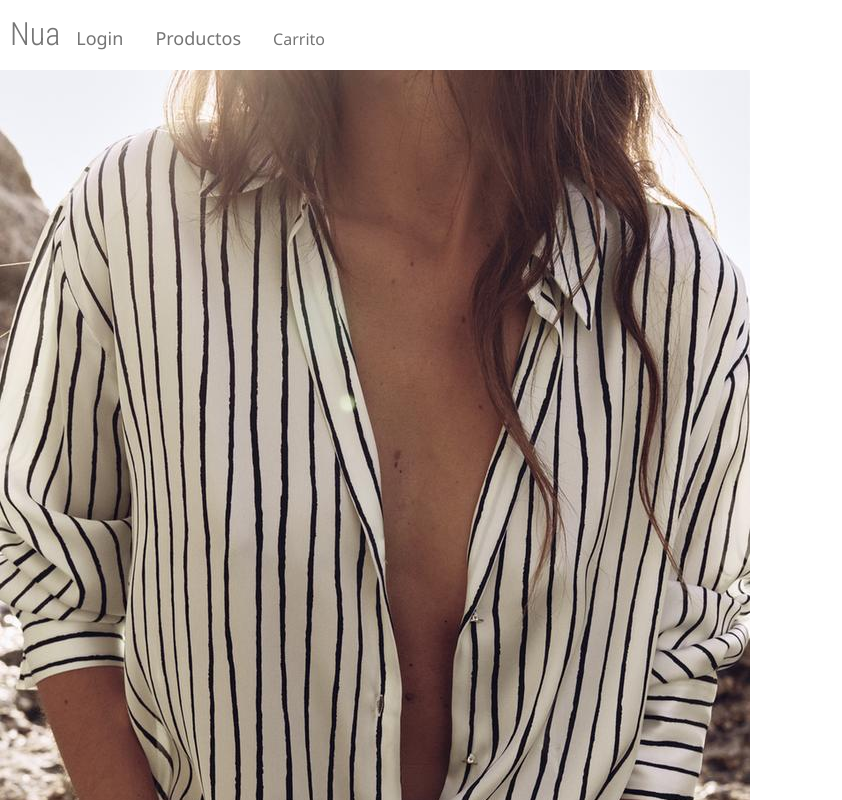
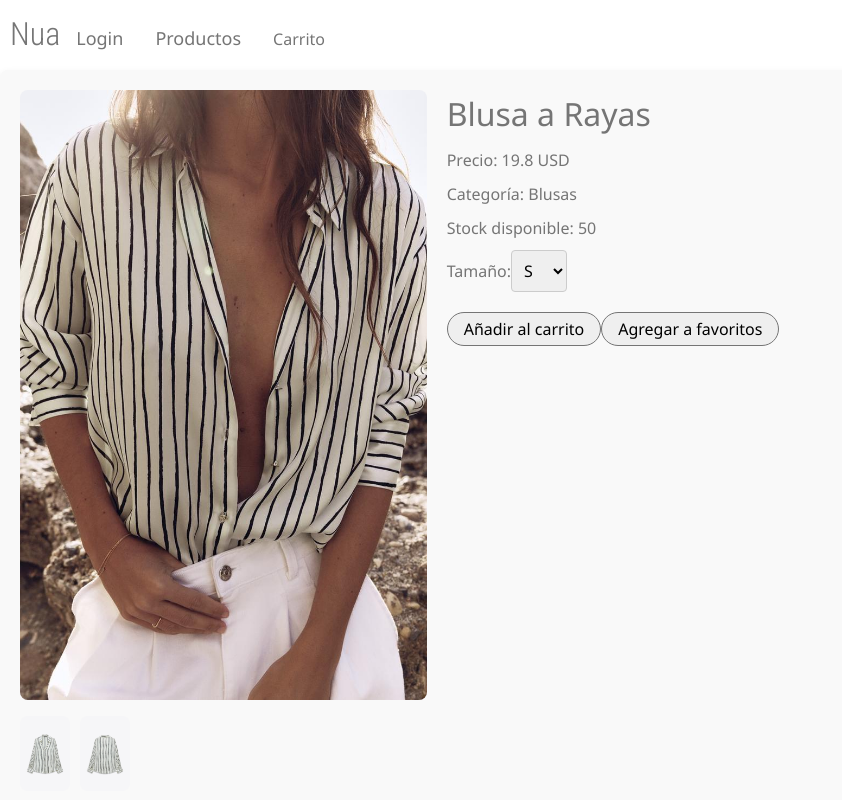
Before and after one commit to Jedilady/ProyectoFinal-Grupo2, a React (Vite) app: page /Product/1 in a window 1280 px wide. Shown: the top 800 px of the page, without its empty margins (0-842 px from the left). Built offline with nearby package versions, Linux system fonts and the light colour scheme.

Commit message:
ProductsDetailfuncionando

```diff
--- a/src/App.jsx
+++ b/src/App.jsx
@@ -28,7 +28,7 @@ function App() {
           <Route path="/products" element={<ProductsPage />} />
           <Route path="/products/:category" element={<ProductsPage />} />
           <Route path="/products/:novedades" element={<ProductsPage />} />
-          <Route path="/Product/:productId" element={<ProductsDetail />} />
+          <Route path="/Product/:id" element={<ProductsDetail />} />
           <Route path="/admin" element={<AdminPage />} />
           <Route path="/cart" element={<CartPage />} />
           <Route path="/payment" element={<PaymentPage />} />
--- /dev/null
+++ b/src/components/ProductsDetail/ProductsDetail.css
@@ -0,0 +1,122 @@
+/* Estilos para el contenedor principal del detalle del producto */
+.product-detail {
+    display: flex;
+    flex-direction: row;
+    padding: 20px;
+    background-color: #f9f9f9;
+    border-radius: 8px;
+    box-shadow: 0 4px 8px rgba(0, 0, 0, 0.1);
+    gap:20px;
+}
+
+  /* Estilos para la sección de imágenes del producto */
+.product-images {
+    flex: 1;
+    /*margin-right: 20px;*/
+}
+
+.product-images img {
+    width: 100%;
+    border-radius: 8px;
+    max-width: 500px;
+}
+
+  /* Estilos para las miniaturas de las imágenes */
+.image-thumbnails {
+    display: flex;
+    margin-top: 10px;
+}
+
+.image-thumbnails img {
+    width: 50px;
+    margin-right: 10px;
+    cursor: pointer;
+    transition: transform 0.3s ease;
+    gap:10px;
+    margin-top:10xp;
+}
+
+.image-thumbnails img:hover {
+    transform: scale(1.1);
+}
+.thumbnail {
+    width: 60px;
+    height: 60px;
+    background-size: cover;
+    border: 2px solid #ccc;
+    cursor: pointer;
+}
+  /* Estilos para la información del producto */
+.product-info {
+    flex: 2;
+}
+.color-circles {
+    display: flex;
+    gap: 10px;
+    margin-top: 10px;
+}
+
+/* Estilos para el selector de color */
+.color-circles {
+    display: flex;
+    gap: 10px;
+    margin-top: 10px;
+}
+
+.color-circle {
+    width: 50px;
+    height: 50px;
+    border-radius: 50%;
+    border: 1px solid #ccc;
+    cursor: 'pointer',  /* Cambiar el cursor al pasar sobre el círculo*/
+}
+
+.product-info h1 {
+    font-size: 2rem;
+    margin-bottom: 10px;
+}
+
+.product-info p {
+    font-size: 1rem;
+    margin-bottom: 10px;
+}
+
+ /*Estilos para el selector de tamaño */
+.product-info select {
+    padding: 8px;
+    font-size: 1rem;
+    margin-bottom: 20px;
+    border: 1px solid #ccc;
+    border-radius: 4px;
+}
+
+  /* Estilos para los botones */
+.product-info button {
+        border-radius: 100px;
+        border: 1px solid var(--main-color);
+        padding: 0.25rem 1rem;
+        cursor: pointer;
+    }
+
+
+.product-info .add-to-cart {
+    background-color: #007bff;
+    color: #fff;
+}
+
+.product-info .add-to-favorites {
+    background-color: #28a745;
+    color: #fff;
+}
+
+.product-info button:hover {
+    transform: scale(1.05);
+}
+
+.product-info .add-to-cart:hover {
+    background-color: #0056b3;
+}
+
+.product-info .add-to-favorites:hover {
+    background-color: #218838;
+}
--- a/src/components/ProductsDetail/ProductsDetail.jsx
+++ b/src/components/ProductsDetail/ProductsDetail.jsx
@@ -1,17 +1,131 @@
-import React, { useContext } from 'react';
-import { useParams } from 'react-router-dom';  // Para obtener el id del producto
+//import React, { useContext } from 'react';
+//import { useParams } from 'react-router-dom';  // Para obtener el id del producto
+//import { ProductsContext } from '../../context/ProductsContext';  // Importamos el contexto
+//import '../ProductsDetail/ProductsDetail.css';
+
+// Definimos el componente ProductColorCircle que tomará el color como prop y lo mostrará como un círculo.
+//function ProductColorCircle({ color }) {
+//    return (
+  //    <div
+    //    style={{
+      //    width: '50px',
+        //  height: '50px',
+          //borderRadius: '50%',
+         // backgroundColor: color,
+ //         border: '1px solid #ccc',
+   //       cursor: 'pointer', // Estilo para hacerlo interactivo
+     //   }}
+ //     />
+   // );
+//  }
+
+//function ProductDetail() {
+ // const { productId } = useParams();  // Obtener el id del producto
+  //const { allProducts, addToCart, addToFavorites } = useContext(ProductsContext);  // Usamos el contexto
+
+  // Filtramos el producto por su id
+//const product = allProducts.find(product => product.id === parseInt(productId));
+//console.log(productId)
+
+//if (!product) {
+//    return <div>Producto no encontrado</div>;
+//}
+
+//const [mainImage, setMainImage] = useState(product.images.model);
+
+  // Funciones para manejar los botones
+//const handleAddToCart = () => {
+//    addToCart(product);  // Llama a la función del contexto para agregar al carrito
+//};
+
+//const handleAddToFavorites = () => {
+//    addToFavorites(product);  // Llama a la función del contexto para agregar a favoritos
+//};
+
+//return (
+//    <div className="product-detail">
+ //   <div className="product-images">
+  //      <img src={mainImage} alt={product.name} className="main-image" />
+   //     <div className="image-thumbnails">
+    //    {Object.values(product.images).map((image, index) => (
+      //      <div
+        //    key={index}
+          //  className="thumbnail"
+          //  onMouseEnter={() => setMainImage(image)}
+       //     style={{ backgroundImage: `url(${image})` }}
+        //    />
+       // ))}
+       // </div>
+   // </div>
+
+   // <div className="product-info">
+   //     <h1>{product.name}</h1>
+  //      <p>{product.description}</p>
+  //      <p>Precio: {product.price} EUR</p>
+  //      <p>Categoría: {product.category}</p>
+  //      <p>Stock disponible: {product.stock}</p>
+  //      <p>Color: {product.color}</p>
+
+//{/* Mostrar colores disponibles como círculos */}
+  //  <div>
+  //      <label>Colores disponibles:</label>
+    //    <div className="color-circles">
+      //      {product.colors.map((color, index) => (
+        //    <ProductColorCircle key={index} color={color} />
+//        ))}
+  //  </div>
+    //</div>
+//
+  //  <div>
+    //        <div
+      //          key={index}
+        //        className="color-circle"
+          //      style={{ backgroundColor: color }}
+ //           />
+   //   </div>
+     //   </div>//
+
+       // <div>
+ //       <label>Tamaño:</label>
+   //     <select>
+     //       {product.sizes.map((size) => (
+       //     <option key={size} value={size}>
+         //       {size}
+           // </option>
+       //     ))}
+ //       </select>
+   //     </div>
+
+     //   <div>
+  //      <button onClick={handleAddToCart}>Añadir al carrito</button>
+    //    <button onClick={handleAddToFavorites}>Agregar a favoritos</button>
+      //  </div>
+  //  </div>
+
+//);
+//}
+
+//export default ProductDetail;
+
+
+
+
+import React, { useContext, useState } from 'react';
+import { useParams } from 'react-router-dom';  // Para obtener el id del producto desde la URL
 import { ProductsContext } from '../../context/ProductsContext';  // Importamos el contexto
+import '../ProductsDetail/ProductsDetail.css';
 
 function ProductDetail() {
-  const { productId } = useParams();  // Obtener el id del producto
+  const {id } = useParams();  // Obtener el id del producto desde la URL
   const { allProducts, addToCart, addToFavorites } = useContext(ProductsContext);  // Usamos el contexto
 
   // Filtramos el producto por su id
-const product = allProducts.find(product => product.id === parseInt(productId));
-console.log(productId)
+const product = allProducts.find(product => product.id.toString() === id);
+
 if (!product) {
     return <div>Producto no encontrado</div>;
 }
+console.log(id);
 
   // Funciones para manejar los botones
 const handleAddToCart = () => {
@@ -21,7 +135,6 @@ const handleAddToCart = () => {
 const handleAddToFavorites = () => {
     addToFavorites(product);  // Llama a la función del contexto para agregar a favoritos
 };
-
 return (
     <div className="product-detail">
     <div className="product-images">
@@ -35,7 +148,7 @@ return (
     <div className="product-info">
         <h1>{product.name}</h1>
         <p>{product.description}</p>
-        <p>Precio: {product.price} EUR</p>
+        <p>Precio: {product.price} USD</p>
         <p>Categoría: {product.category}</p>
         <p>Stock disponible: {product.stock}</p>
 
@@ -47,6 +160,7 @@ return (
                 {size}
             </option>
             ))}
+
         </select>
         </div>
 
--- a/src/data/products.json
+++ b/src/data/products.json
@@ -6,7 +6,7 @@
     "category": "Blusas",
     "price": 19.80,
     "sizes": ["S", "M", "L", "XL"],
-    "color":["Blanco con rayas Negras", "Blanca con rayas azul", "Blanca con rayas rojas"],
+    "colors":["#ff5733", "#fff546"],
     "descripcion":"Blusa de algodon de manga larga.",
     "stock": 50,
     "images": {
@@ -21,7 +21,7 @@
     "category": "Blusas",
     "price": 15.00,
     "sizes": ["S", "M", "L", "XL"],
-    "color":["Rosa", "Blanco", "Azul", "Rojo"],
+    "color":["Rosa",  "Blanco", "Azul", "Rojo"],
     "descripcion":"Blusa de Lana, con detalle en la parte frontal ideal para invierno.",
     "stock": 30,
     "images": {
```
Also changed, not shown: src/components/ProductsDetail/ProductColorCircle.jsx (added, +15 -0 lines), src/components/ProductsDetail/ProductsDet.jsx (added, +62 -0 lines).
